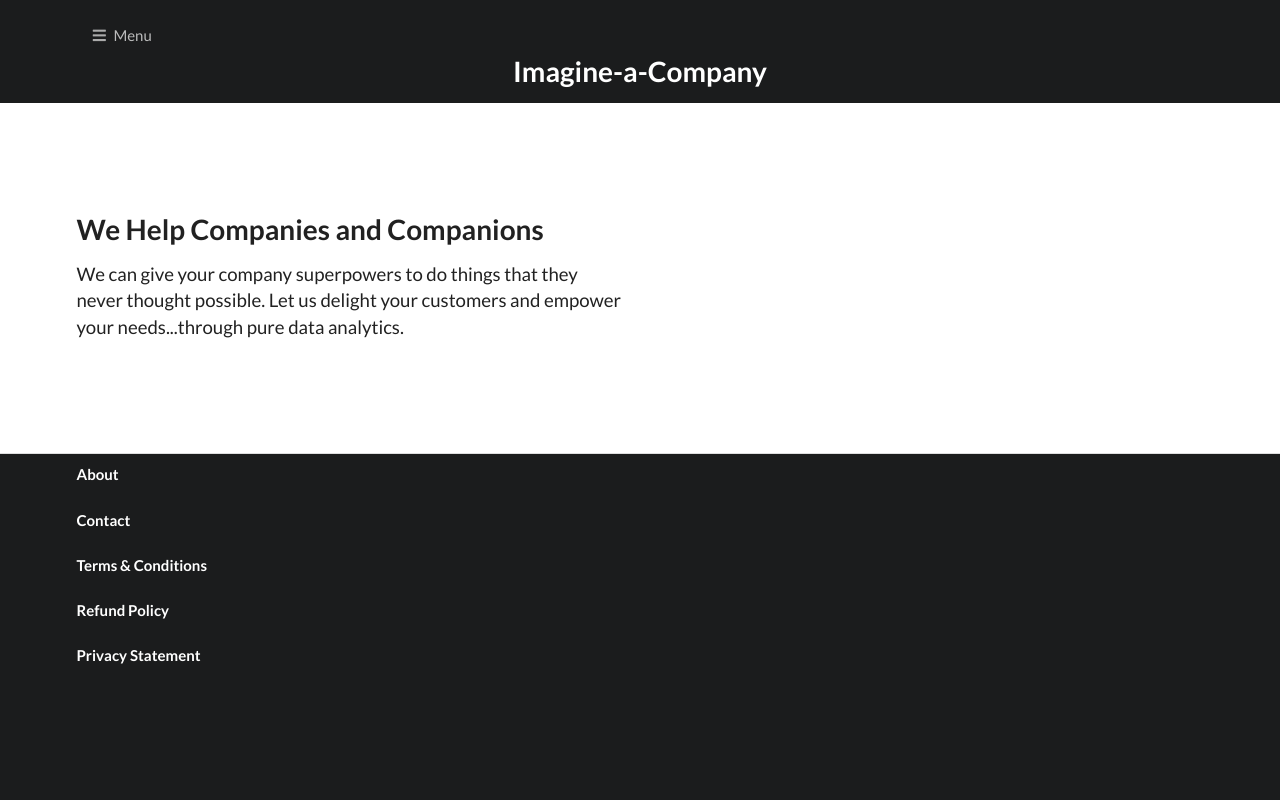
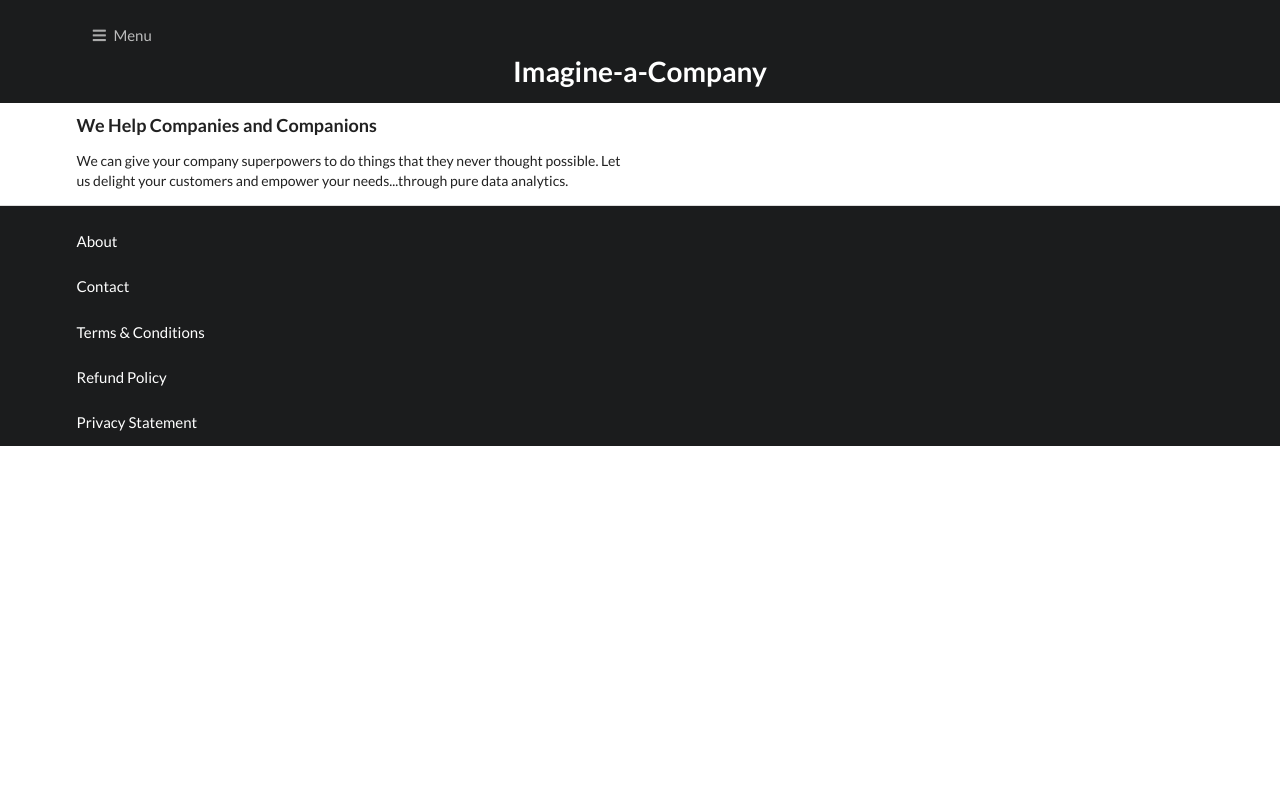
Before and after one commit to luxxedigital/adeluxuryeyewear, a Django app: template adeluxuryeyewear/products/templates/products/products.html in a window 1280 px wide. Run offline with Django 3.2, Linux system fonts and the light colour scheme; the template is opened without the code that fills it, so the values that code supplies are empty; some libraries are stand-ins or nearby versions.

Commit message:
new styles

```diff
--- a/adeluxuryeyewear/products/static/css/products_style.css
+++ b/adeluxuryeyewear/products/static/css/products_style.css
@@ -1,42 +1,61 @@
-.pusher {
+/*.pusher {
     display: flex;
     min-height: 100vh;
     flex-direction: column;
-  }
+  }*/
 
-  .pusher > .footer {
+  /*.pusher > .footer {
     flex: 1;
-  }
-
-
-.ui.vertical.stripe {
-padding: 8em 0em;
+  }*/
+.item-detail h1{
+  font-family: 'Raleway';
+  font-weight: 100;
 }
-.ui.vertical.stripe h3 {
-font-size: 2em;
-}
-.ui.vertical.stripe .button + h3,
-.ui.vertical.stripe p + h3 {
-margin-top: 3em;
-}
-.ui.vertical.stripe .floated.image {
-clear: both;
-}
-.ui.vertical.stripe p {
-font-size: 1.33em;
-}
-.ui.vertical.stripe .horizontal.divider {
-margin: 3em 0em;
+.ui.selection.dropdown{
+  padding: 0px !important;
 }
 
-.quote.stripe.segment {
-padding: 0em;
-}
-.quote.stripe.segment .grid .column {
-padding-top: 5em;
-padding-bottom: 5em;
+.ui.compact.selection.dropdown {
+   min-width: 200px;
 }
 
-.footer.segment {
-padding: 1em 0em;
+.black-bg{
+  background-color: #000 !important;
 }
+.main-product-container{
+  margin-bottom: 50px;
+}
+ /* footer */
+.footer .header{
+  font-family: 'Lato';
+  color: #fff;
+  font-weight: 100;
+}
+
+ .footer a{
+  color: #fff;
+}
+
+.footer .sm-icon{
+  padding: .50em;
+}
+.footer .sm-icon:hover{
+  cursor: pointer;
+  color: rgb(110, 140, 70);
+}
+
+.footer{
+  padding-top: 2em !important;
+}
+
+::placeholder {
+  color: grey !important;
+  opacity: 1; /* Firefox */
+}
+:-ms-input-placeholder { /* Internet Explorer 10-11 */
+  color: grey !important;
+}
+
+::-ms-input-placeholder { /* Microsoft Edge */
+  color: grey !important;
+}
```
